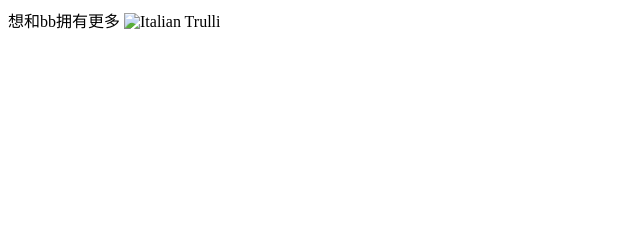
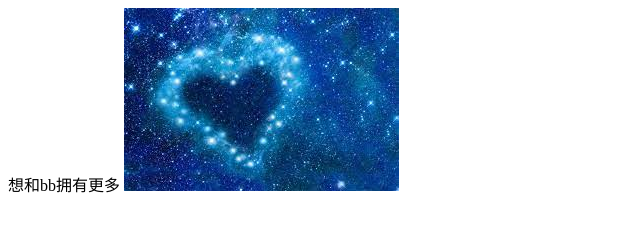
Before and after one commit to msgifts/msgifts.io, a plain HTML site: page index.html in a window 1280 px wide. Shown: the whole page, without its empty margins (0-640 px from the left). Drawn offline with Linux system fonts and the light colour scheme.

Commit message:
Update index.html

```diff
--- a/index.html
+++ b/index.html
@@ -1,5 +1,5 @@
 <html>
 想和bb拥有更多
-<img src="pic.jpg" alt="Italian Trulli">
+<img src="download.jpg" alt="Italian Trulli">
 
 </html>
```
